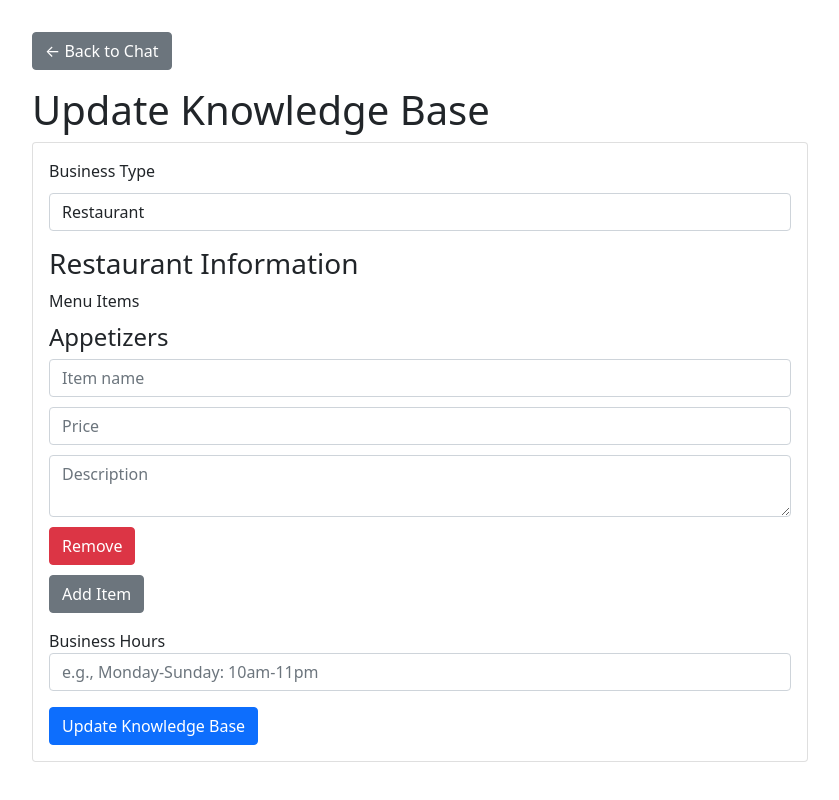
After one commit to bdafahim/OmniAssist, a FastAPI app: template app/templates/knowledge_update.html in a window 1280 px wide. The commit adds this page. Shown: the whole page, without its empty margins (220-1059 px from the left). Run offline with FastAPI, Linux system fonts and the light colour scheme; the template is opened without the code that fills it, so the values that code supplies are empty.

Commit message:
Update knowledge page design completed

```diff
--- a/app/main.py
+++ b/app/main.py
@@ -37,6 +37,10 @@ app.include_router(sms.router, prefix=settings.API_V1_STR)
 async def root(request: Request):
     return templates.TemplateResponse("index.html", {"request": request})
 
+@app.get("/knowledge-update", response_class=HTMLResponse)
+async def knowledge_update(request: Request):
+    return templates.TemplateResponse("knowledge_update.html", {"request": request})
+
 @app.get("/api/v1/")
 async def api_root():
     return {
--- /dev/null
+++ b/app/templates/knowledge_update.html
@@ -0,0 +1,261 @@
+<!DOCTYPE html>
+<html lang="en">
+<head>
+    <meta charset="UTF-8">
+    <meta name="viewport" content="width=device-width, initial-scale=1.0">
+    <title>Update Knowledge Base</title>
+    <link href="https://cdn.jsdelivr.net/npm/bootstrap@5.1.3/dist/css/bootstrap.min.css" rel="stylesheet">
+    <style>
+        .container {
+            max-width: 800px;
+            margin-top: 2rem;
+        }
+        .form-group {
+            margin-bottom: 1rem;
+        }
+        .back-button {
+            margin-bottom: 1rem;
+        }
+        .status-message {
+            margin-top: 1rem;
+            display: none;
+        }
+    </style>
+</head>
+<body>
+    <div class="container">
+        <a href="/" class="btn btn-secondary back-button">← Back to Chat</a>
+        <h1>Update Knowledge Base</h1>
+
+        <div class="card">
+            <div class="card-body">
+                <form id="knowledgeForm">
+                    <div class="form-group">
+                        <label for="businessType" style="margin-bottom: 10px;">Business Type</label>
+                        <select class="form-control" id="businessType" required>
+                            <option value="restaurant">Restaurant</option>
+                            <option value="real_estate">Real Estate</option>
+                        </select>
+                    </div>
+
+                    <div id="restaurantForm" class="business-form">
+                        <h3>Restaurant Information</h3>
+                        <div class="form-group">
+                            <label style="margin-bottom: 10px;">Menu Items</label>
+                            <div id="menuItems">
+                                <div class="menu-category">
+                                    <h4>Appetizers</h4>
+                                    <div class="items-container">
+                                        <div class="item">
+                                            <input type="text" class="form-control" style="margin-bottom: 10px;" placeholder="Item name">
+                                            <input type="number" class="form-control" style="margin-bottom: 10px;" placeholder="Price" step="0.01">
+                                            <textarea class="form-control" placeholder="Description"></textarea>
+                                            <button type="button" class="btn btn-danger remove-item" style="margin-top: 10px; margin-bottom: 10px;">Remove</button>
+                                        </div>
+                                    </div>
+                                    <button type="button" class="btn btn-secondary add-item">Add Item</button>
+                                </div>
+                            </div>
+                        </div>
+                        <div class="form-group">
+                            <label for="hours">Business Hours</label>
+                            <input type="text" class="form-control" id="hours" placeholder="e.g., Monday-Sunday: 10am-11pm">
+                        </div>
+                    </div>
+
+                    <div id="realEstateForm" class="business-form" style="display: none;">
+                        <h3>Real Estate Information</h3>
+                        <div id="properties">
+                            <div class="property">
+                                <div class="form-group">
+                                    <label>Property ID</label>
+                                    <input type="text" class="form-control" placeholder="ID">
+                                </div>
+                                <div class="form-group">
+                                    <label>Type</label>
+                                    <input type="text" class="form-control" placeholder="House, Apartment, etc.">
+                                </div>
+                                <div class="form-group">
+                                    <label>Address</label>
+                                    <input type="text" class="form-control" placeholder="Address">
+                                </div>
+                                <div class="form-group">
+                                    <label>Price</label>
+                                    <input type="number" class="form-control" placeholder="Price">
+                                </div>
+                                <div class="form-group">
+                                    <label>Bedrooms</label>
+                                    <input type="number" class="form-control" placeholder="Number of bedrooms">
+                                </div>
+                                <div class="form-group">
+                                    <label>Bathrooms</label>
+                                    <input type="number" class="form-control" placeholder="Number of bathrooms">
+                                </div>
+                                <div class="form-group">
+                                    <label>Square Feet</label>
+                                    <input type="number" class="form-control" placeholder="Square footage">
+                                </div>
+                                <div class="form-group">
+                                    <label>Description</label>
+                                    <textarea class="form-control" placeholder="Property description"></textarea>
+                                </div>
+                                <button type="button" class="btn btn-danger remove-property">Remove Property</button>
+                            </div>
+                        </div>
+                        <button type="button" class="btn btn-secondary add-property">Add Property</button>
+                    </div>
+
+                    <button type="submit" class="btn btn-primary">Update Knowledge Base</button>
+                </form>
+            </div>
+        </div>
+
+        <div class="alert status-message" role="alert"></div>
+    </div>
+
+    <script>
+        document.addEventListener('DOMContentLoaded', function() {
+            const businessTypeSelect = document.getElementById('businessType');
+            const restaurantForm = document.getElementById('restaurantForm');
+            const realEstateForm = document.getElementById('realEstateForm');
+            const knowledgeForm = document.getElementById('knowledgeForm');
+            const statusMessage = document.querySelector('.status-message');
+
+            // Handle business type change
+            businessTypeSelect.addEventListener('change', function() {
+                if (this.value === 'restaurant') {
+                    restaurantForm.style.display = 'block';
+                    realEstateForm.style.display = 'none';
+                } else {
+                    restaurantForm.style.display = 'none';
+                    realEstateForm.style.display = 'block';
+                }
+            });
+
+            // Add menu item
+            document.querySelector('.add-item').addEventListener('click', function() {
+                const container = this.previousElementSibling;
+                const newItem = document.createElement('div');
+                newItem.className = 'item';
+                newItem.innerHTML = `
+                    <input type="text" class="form-control" placeholder="Item name">
+                    <input type="number" class="form-control" placeholder="Price" step="0.01">
+                    <textarea class="form-control" placeholder="Description"></textarea>
+                    <button type="button" class="btn btn-danger remove-item">Remove</button>
+                `;
+                container.appendChild(newItem);
+            });
+
+            // Add property
+            document.querySelector('.add-property').addEventListener('click', function() {
+                const container = document.getElementById('properties');
+                const newProperty = document.createElement('div');
+                newProperty.className = 'property';
+                newProperty.innerHTML = `
+                    <div class="form-group">
+                        <label>Property ID</label>
+                        <input type="text" class="form-control" placeholder="ID">
+                    </div>
+                    <div class="form-group">
+                        <label>Type</label>
+                        <input type="text" class="form-control" placeholder="House, Apartment, etc.">
+                    </div>
+                    <div class="form-group">
+                        <label>Address</label>
+                        <input type="text" class="form-control" placeholder="Address">
+                    </div>
+                    <div class="form-group">
+                        <label>Price</label>
+                        <input type="number" class="form-control" placeholder="Price">
+                    </div>
+                    <div class="form-group">
+                        <label>Bedrooms</label>
+                        <input type="number" class="form-control" placeholder="Number of bedrooms">
+                    </div>
+                    <div class="form-group">
+                        <label>Bathrooms</label>
+                        <input type="number" class="form-control" placeholder="Number of bathrooms">
+                    </div>
+                    <div class="form-group">
+                        <label>Square Feet</label>
+                        <input type="number" class="form-control" placeholder="Square footage">
+                    </div>
+                    <div class="form-group">
+                        <label>Description</label>
+                        <textarea class="form-control" placeholder="Property description"></textarea>
+                    </div>
+                    <button type="button" class="btn btn-danger remove-property">Remove Property</button>
+                `;
+                container.appendChild(newProperty);
+            });
+
+            // Remove item/property
+            document.addEventListener('click', function(e) {
+                if (e.target.classList.contains('remove-item') ||
+                    e.target.classList.contains('remove-property')) {
+                    e.target.parentElement.remove();
+                }
+            });
+
+            // Handle form submission
+            knowledgeForm.addEventListener('submit', async function(e) {
+                e.preventDefault();
+
+                const businessType = businessTypeSelect.value;
+                let data = {};
+
+                if (businessType === 'restaurant') {
+                    data = {
+                        menu: {
+                            appetizers: Array.from(document.querySelectorAll('#restaurantForm .item')).map(item => ({
+                                name: item.querySelector('input[type="text"]').value,
+                                price: parseFloat(item.querySelector('input[type="number"]').value),
+                                description: item.querySelector('textarea').value
+                            }))
+                        },
+                        hours: document.getElementById('hours').value
+                    };
+                } else {
+                    data = {
+                        properties: Array.from(document.querySelectorAll('#realEstateForm .property')).map(property => ({
+                            id: property.querySelector('input[type="text"]').value,
+                            type: property.querySelectorAll('input[type="text"]')[1].value,
+                            address: property.querySelectorAll('input[type="text"]')[2].value,
+                            price: parseFloat(property.querySelector('input[type="number"]').value),
+                            bedrooms: parseInt(property.querySelectorAll('input[type="number"]')[1].value),
+                            bathrooms: parseInt(property.querySelectorAll('input[type="number"]')[2].value),
+                            square_feet: parseInt(property.querySelectorAll('input[type="number"]')[3].value),
+                            description: property.querySelector('textarea').value
+                        }))
+                    };
+                }
+
+                try {
+                    const response = await fetch('/api/v1/knowledge/update', {
+                        method: 'POST',
+                        headers: {
+                            'Content-Type': 'application/json'
+                        },
+                        body: JSON.stringify(data)
+                    });
+
+                    const result = await response.json();
+
+                    statusMessage.style.display = 'block';
+                    if (response.ok) {
+                        statusMessage.className = 'alert alert-success status-message';
+                        statusMessage.textContent = 'Knowledge base updated successfully!';
+                    } else {
+                        statusMessage.className = 'alert alert-danger status-message';
+                        statusMessage.textContent = `Error: ${result.detail || 'Failed to update knowledge base'}`;
+                    }
+                } catch (error) {
+                    statusMessage.style.display = 'block';
+                    statusMessage.className = 'alert alert-danger status-message';
+                    statusMessage.textContent = `Error: ${error.message}`;
+                }
+            });
+        });
+    </script>
+</body>
+</html>
```
Also changed, not shown: app/templates/index.html (+105 -0 lines), knowledge_restaurant.json (+4 -4 lines).
